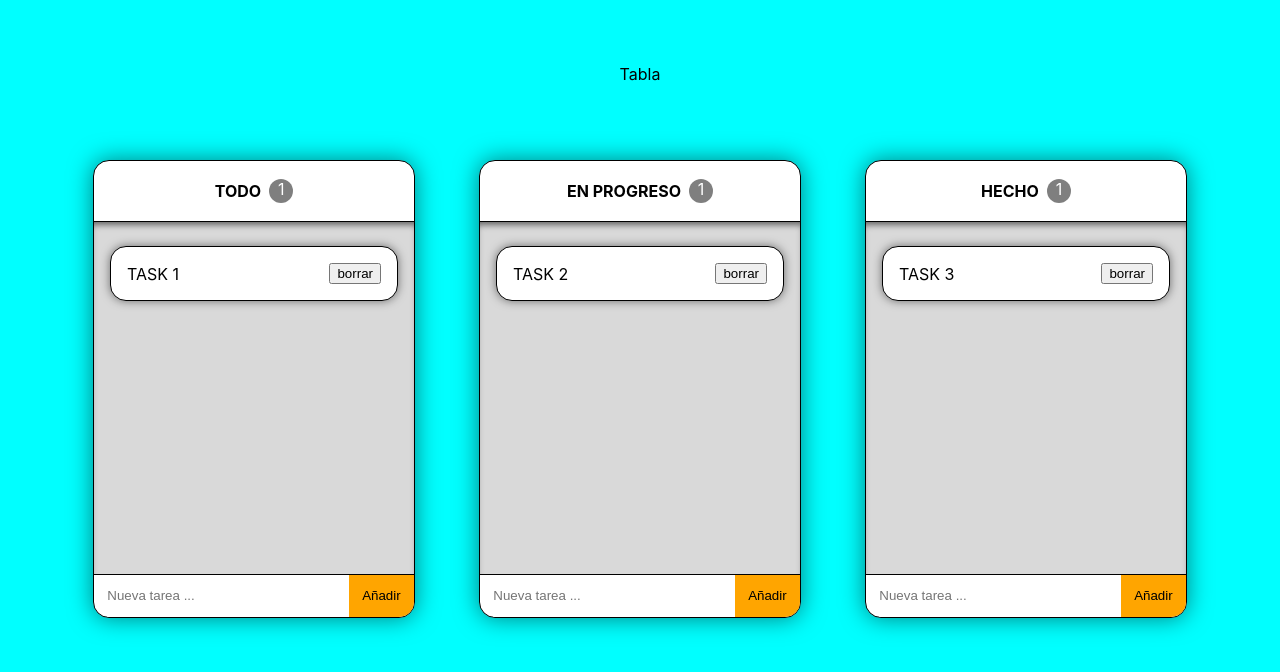
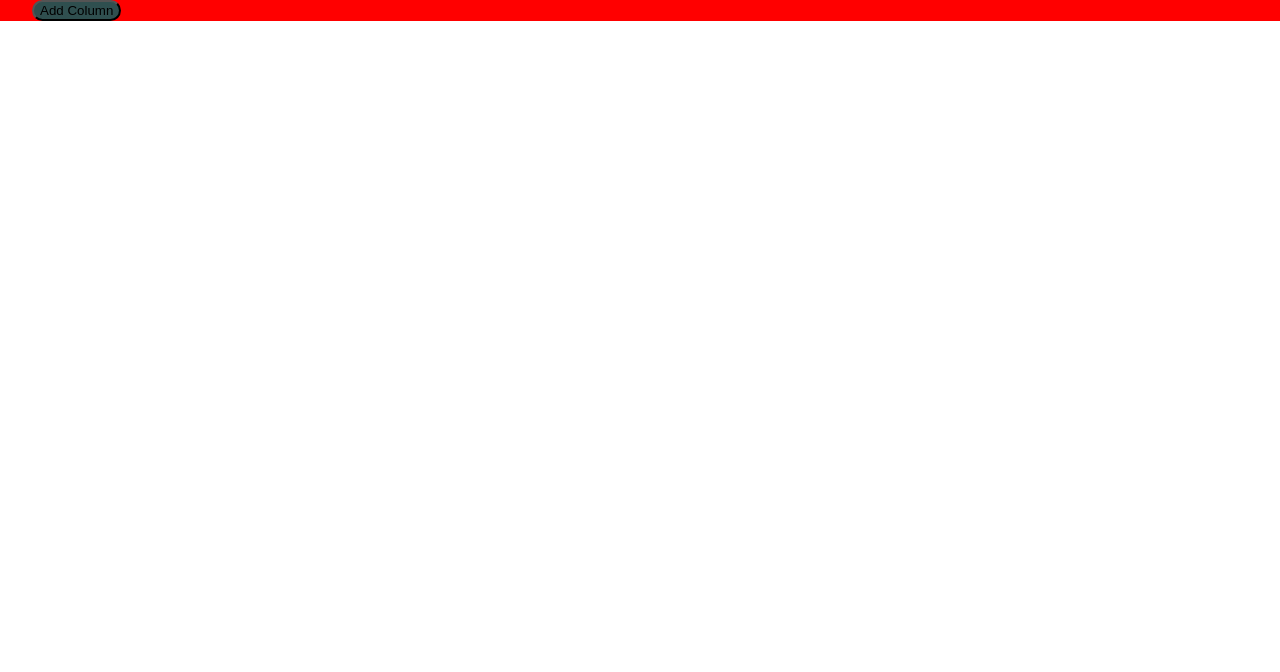
Before and after one commit to PabloCaballero1295/board_task, a React (Vite) app: page / in a window 1280 px wide. Shown: the top 672 px of the page. Built offline with nearby package versions, Linux system fonts and the light colour scheme.

Commit message:
created new board using dnd-kit

```diff
--- a/package.json
+++ b/package.json
@@ -10,6 +10,9 @@
     "preview": "vite preview"
   },
   "dependencies": {
+    "@dnd-kit/core": "^6.1.0",
+    "@dnd-kit/sortable": "^8.0.0",
+    "@dnd-kit/utilities": "^3.2.2",
     "react": "^18.3.1",
     "react-dnd": "^16.0.1",
     "react-dnd-html5-backend": "^16.0.1",
--- a/src/App.tsx
+++ b/src/App.tsx
@@ -1,9 +1,11 @@
-import { Table } from "./components/Table/Table"
+import { KanbanBoard } from "./components/KanbanBoard/KanbanBoard"
+//import { Table } from "./components/Table/Table"
 
 function App() {
   return (
     <>
-      <Table />
+      {/*<Table />*/}
+      <KanbanBoard />
     </>
   )
 }
--- /dev/null
+++ b/src/components/ColumnContainer/ColumnContainer.module.css
@@ -0,0 +1,50 @@
+.wrapper {
+  display: flex;
+  flex-direction: column;
+  color: white;
+  background-color: blue;
+  width: 15em;
+  height: 30em;
+  max-height: 30em;
+
+  border-radius: 1em;
+  overflow: hidden;
+}
+
+.wrapper_dragging {
+  display: flex;
+  flex-direction: column;
+  color: white;
+  background-color: blue;
+  width: 15em;
+  height: 30em;
+  max-height: 30em;
+
+  border-radius: 1em;
+  overflow: hidden;
+
+  opacity: 0.6;
+  border: 1px solid pink;
+}
+
+.header {
+  color: black;
+  background-color: cyan;
+  display: flex;
+  align-items: center;
+  padding: 1em;
+}
+
+.title {
+  font-size: 1.5em;
+  font-weight: bold;
+}
+
+.content {
+  width: 100%;
+  flex: 1;
+}
+
+.delete_column {
+  margin-left: auto;
+}
--- /dev/null
+++ b/src/components/ColumnContainer/ColumnContainer.tsx
@@ -0,0 +1,60 @@
+import { useSortable } from "@dnd-kit/sortable"
+import { Column } from "../../types/types"
+import styles from "./ColumnContainer.module.css"
+import { CSS } from "@dnd-kit/utilities"
+
+interface Props {
+  column: Column
+  deleteColumn: (id: number) => void
+}
+
+export const ColumnContainer = (props: Props) => {
+  const { column, deleteColumn } = props
+
+  const {
+    setNodeRef,
+    attributes,
+    listeners,
+    transform,
+    transition,
+    isDragging,
+  } = useSortable({
+    id: column.id,
+    data: {
+      type: "Column",
+      column,
+    },
+  })
+
+  const style = {
+    transition,
+    transform: CSS.Transform.toString(transform),
+  }
+
+  if (isDragging) {
+    return (
+      <div
+        ref={setNodeRef}
+        style={style}
+        className={styles.wrapper_dragging}
+      ></div>
+    )
+  }
+
+  return (
+    <div ref={setNodeRef} style={style} className={styles.wrapper}>
+      <div {...attributes} {...listeners} className={styles.header}>
+        <div>0</div>
+        <div className={styles.title}>{column.title}</div>
+        <button
+          className={styles.delete_column}
+          onClick={() => deleteColumn(column.id)}
+        >
+          del
+        </button>
+      </div>
+      <div className={styles.content}>Content</div>
+      <div>Footer</div>
+    </div>
+  )
+}
--- /dev/null
+++ b/src/components/KanbanBoard/KanbanBoard.module.css
@@ -0,0 +1,15 @@
+.wrapper {
+  background-color: red;
+  display: flex;
+  gap: 2em;
+}
+
+.add_column_button {
+  background-color: darkslategrey;
+  border-radius: 1em;
+}
+
+.columns_wrapper {
+  display: flex;
+  gap: 1em;
+}
--- /dev/null
+++ b/src/components/KanbanBoard/KanbanBoard.tsx
@@ -0,0 +1,116 @@
+import { useMemo, useState } from "react"
+import styles from "./KanbanBoard.module.css"
+import { Column } from "../../types/types"
+import { ColumnContainer } from "../ColumnContainer/ColumnContainer"
+import {
+  DndContext,
+  DragEndEvent,
+  DragOverlay,
+  DragStartEvent,
+  PointerSensor,
+  useSensor,
+  useSensors,
+} from "@dnd-kit/core"
+import { arrayMove, SortableContext } from "@dnd-kit/sortable"
+import { createPortal } from "react-dom"
+
+export const KanbanBoard = () => {
+  const [columns, setColumns] = useState<Column[]>([])
+  const columnsId = useMemo(() => columns.map((col) => col.id), [columns])
+
+  const [activeColumn, setActiveColumn] = useState<Column | null>(null)
+
+  const sensors = useSensors(
+    useSensor(PointerSensor, {
+      activationConstraint: {
+        distance: 3, //3px
+      },
+    })
+  )
+
+  const createNewColumn = () => {
+    const columnToAdd: Column = {
+      id: generateId(),
+      title: `Column ${columns.length + 1}`,
+    }
+
+    setColumns([...columns, columnToAdd])
+  }
+
+  const deleteColumn = (id: number) => {
+    const filteredColumns = columns.filter((col) => col.id != id)
+    setColumns(filteredColumns)
+  }
+
+  const onDragStart = (event: DragStartEvent) => {
+    //console.log("DRAG START", event)
+    if (event.active.data.current?.type == "Column") {
+      setActiveColumn(event.active.data.current.column)
+      return
+    }
+  }
+
+  const onDragEnd = (event: DragEndEvent) => {
+    //console.log("DRAG END", event)
+    const { active, over } = event
+    if (!over) return
+
+    const activeColumnId = active.id
+    const overColumnId = over.id
+
+    if (activeColumnId === overColumnId) return
+
+    setColumns((columns) => {
+      const activeColumnIndex = columns.findIndex(
+        (col) => col.id === activeColumnId
+      )
+      const overColumnIndex = columns.findIndex(
+        (col) => col.id === overColumnId
+      )
+
+      return arrayMove(columns, activeColumnIndex, overColumnIndex)
+    })
+  }
+
+  const generateId = () => {
+    return Math.floor(Math.random() * 10001)
+  }
+
+  return (
+    <div className={styles.wrapper}>
+      <DndContext
+        onDragStart={onDragStart}
+        onDragEnd={onDragEnd}
+        sensors={sensors}
+      >
+        <div className={styles.columns_wrapper}>
+          <SortableContext items={columnsId}>
+            {columns.map((column) => (
+              <ColumnContainer
+                key={column.id}
+                column={column}
+                deleteColumn={deleteColumn}
+              />
+            ))}
+          </SortableContext>
+        </div>
+
+        <button className={styles.add_column_button} onClick={createNewColumn}>
+          Add Column
+        </button>
+
+        {createPortal(
+          <DragOverlay>
+            {activeColumn && (
+              <ColumnContainer
+                column={activeColumn}
+                deleteColumn={deleteColumn}
+              />
+            )}
+          </DragOverlay>,
+          document.body
+        )}
+      </DndContext>
+    </div>
+  )
+}
--- a/src/types/types.ts
+++ b/src/types/types.ts
@@ -16,3 +16,8 @@ export type DragItem = {
   status: ColumnId
   type: string
 }
+
+export type Column = {
+  id: number
+  title: string
+}
```
Also changed, not shown: 1 other file (tests, documents, lock files or other folders).
